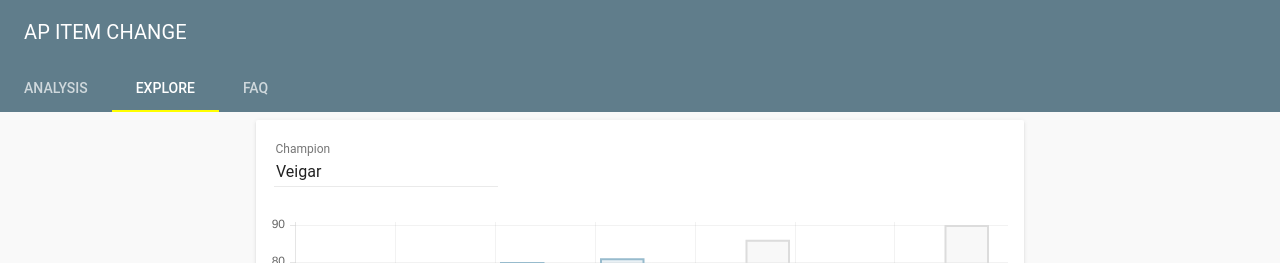
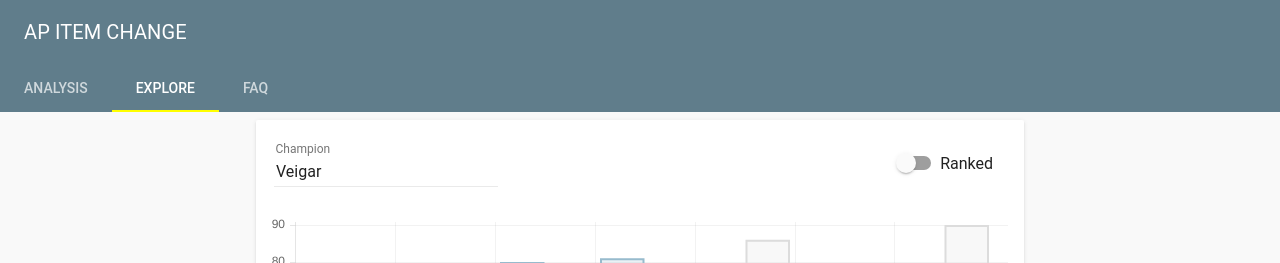
Before and after one commit to DerekHunter/APDataSet, a website: page public/index.html in a window 1280 px wide. Both pictures are taken after a click on the tab "EXPLORE". Shown: the top 263 px of the page. Drawn offline with Linux system fonts and the light colour scheme; a web font is replaced by a local one.

Commit message:
Added a ranked switch to the base graph

```diff
--- a/public/partials/explore.html
+++ b/public/partials/explore.html
@@ -2,8 +2,7 @@
   <div layout="row" layout-align = "center">
     <md-card flex = "60" flex-md = "80">
       <md-card-content>
-        <div layout="column">
-          <div layout="row">
+        <div layout="row" layout-align="start start">
           <md-autocomplete
           md-selected-item="selectedChampion"
           md-search-text-change="searchTextChange(searchText)"
@@ -19,14 +18,16 @@
             </span>
           </md-item-template>
         </md-autocomplete>
+        <div layout="row" layout-align="end start" flex>
+          <md-switch class="md-primary" ng-model="isActive" aria-label="Ranked">
+            Ranked
+          </md-switch>
         </div>
       </div>
       <canvas id="bar" class="chart chart-bar" data="selectedChampion.data"
       labels="labels"></canvas>
-
     </md-card-content>
   </md-card>
-</div>
 </div>
 
 <div layout="column">
```
Also changed, not shown: 1 other file. Lines whose indentation alone changed are shown as unchanged.
